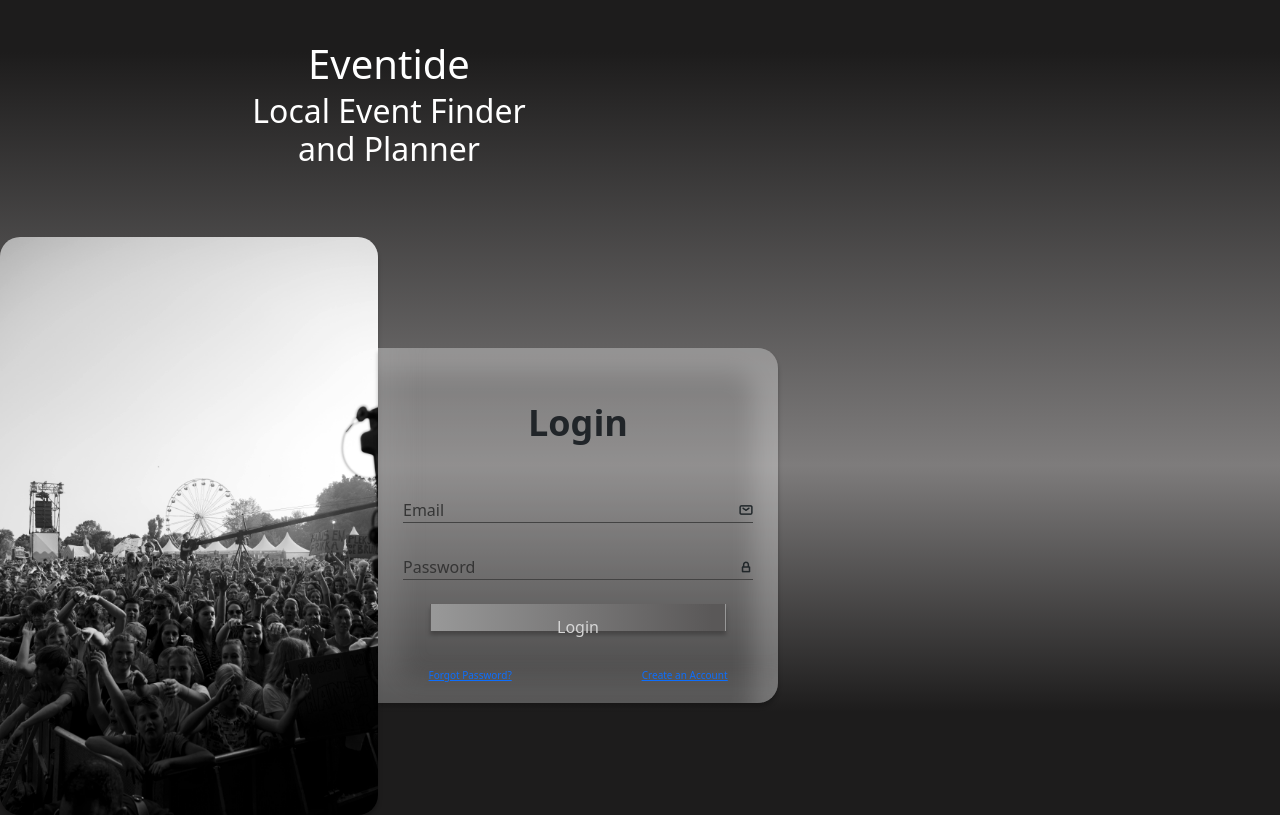
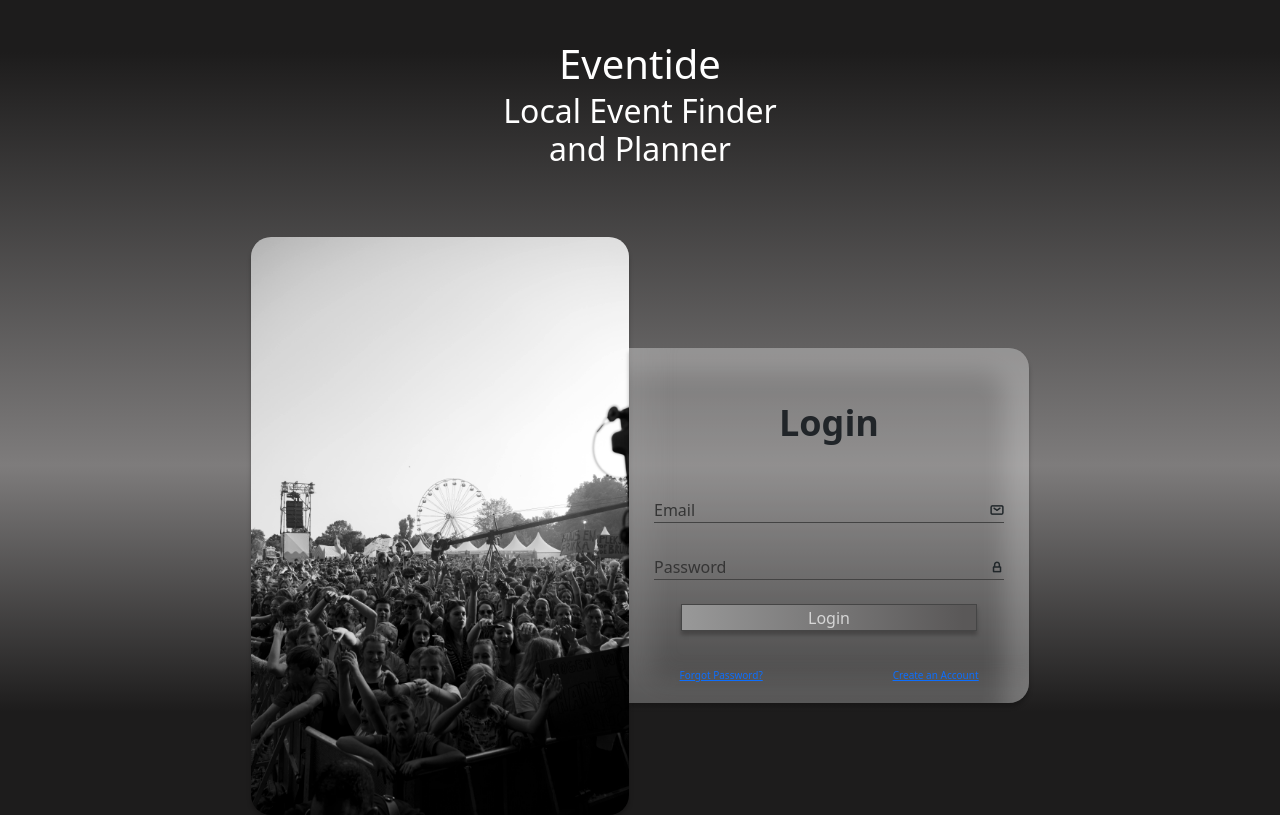
Before and after one commit to jz763/CSIT314, a React (Vite) app in the folder client/: page / in a window 1280 px wide. Built offline with nearby package versions, Linux system fonts and the light colour scheme.

Commit message:
Deleted APP.css. Updated Index.css

```diff
--- a/client/src/App.css
+++ /dev/null
@@ -1,6 +0,0 @@
-#root {
-  max-width: 1280px;
-  margin: 0 auto;
-  padding: 2rem;
-  text-align: center;
-}
--- a/client/src/Pages/User/SearchResults.tsx
+++ b/client/src/Pages/User/SearchResults.tsx
@@ -1,5 +1,3 @@
-// src/pages/SearchResults.tsx
-
 import React, { useState } from "react";
 import { Footer } from "../../assets/Components/Footer";
 import { Navbar } from "../../assets/Components/Navbar";
--- a/client/src/index.css
+++ b/client/src/index.css
@@ -1,71 +1 @@
-
-:root {
-  font-family: system-ui, Avenir, Helvetica, Arial, sans-serif;
-  line-height: 1.5;
-  font-weight: 400;
-
-  color-scheme: light dark;
-  color: rgba(255, 255, 255, 0.87);
-  background-color: #242424;
-
-  font-synthesis: none;
-  text-rendering: optimizeLegibility;
-  -webkit-font-smoothing: antialiased;
-  -moz-osx-font-smoothing: grayscale;
-}
-
-a {
-  font-weight: 500;
-  color: #646cff;
-  text-decoration: inherit;
-}
-a:hover {
-  color: #535bf2;
-}
-
-body {
-  margin: 0;
-  display: flex;
-  place-items: center;
-  min-width: 320px;
-  min-height: 100vh;
-}
-
-h1 {
-  font-size: 3.2em;
-  line-height: 1.1;
-}
-
-button {
-  border-radius: 8px;
-  border: 1px solid transparent;
-  padding: 0.6em 1.2em;
-  font-size: 1em;
-  font-weight: 500;
-  font-family: inherit;
-  background-color: #1a1a1a;
-  cursor: pointer;
-  transition: border-color 0.25s;
-}
-button:hover {
-  border-color: #646cff;
-}
-button:focus,
-button:focus-visible {
-  outline: 4px auto -webkit-focus-ring-color;
-}
-
-@media (prefers-color-scheme: light) {
-  :root {
-    color: #213547;
-    background-color: #ffffff;
-  }
-  a:hover {
-    color: #747bff;
-  }
-  button {
-    background-color: #f9f9f9;
-  }
-}
-
 @import "tailwindcss";
```
